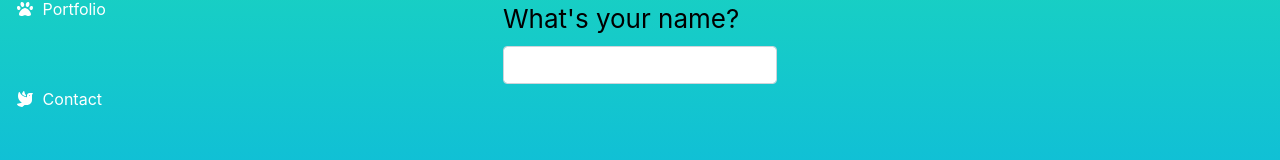
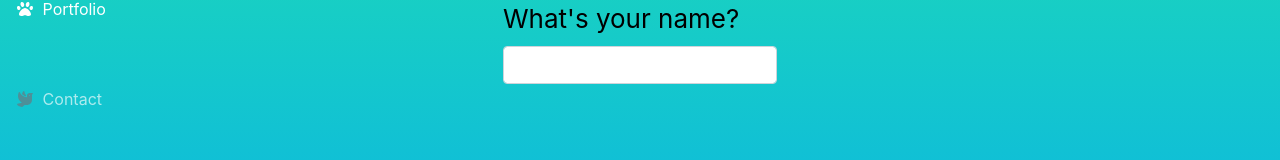
Before and after one commit to mmelihdogan/mmelihdogan.github.io, a React (Create React App) app: page /contact in a window 1280 px wide. Shown: the part 436-596 px from the top of the page. Built offline with nearby package versions, Linux system fonts and the light colour scheme.

Commit message:
disabled feature added to navbar

```diff
--- a/src/App.css
+++ b/src/App.css
@@ -16,9 +16,6 @@
     justify-content: center;
     font-size: calc(10px + 2vmin);
     color: white;
-    margin-left: 5rem;
-    padding: 1rem;
-
 }
 
 .melih h1 {
@@ -74,8 +71,6 @@
   justify-content: center;
   font-size: calc(10px + 2vmin);
   color: black;
-  margin-left: 5rem;
-  padding: 1rem;
 }
 
 .hello {
--- a/src/App.js
+++ b/src/App.js
@@ -1,18 +1,14 @@
 import React from 'react';
 import {
   BrowserRouter as Router,
-  HashRouter,
   Switch,
   Route,
 } from "react-router-dom";
-
-// import './App.css';
 
 import Home from './components/Home';
 import About from './components/About';
 import Portfolio from './components/Portfolio';
 import Contact from './components/Contact';
-import  Navigation from './components/Navigation';
 
 import Slide from 'react-reveal/Slide';
 
@@ -21,7 +17,6 @@ function App() {
   return (
     <Slide left>
     <Router>
-      <Navigation />
       <Switch>
       <Route path="/" exact component={Home} />
       <Route path="/about" exact component={About} />
--- a/src/components/About.js
+++ b/src/components/About.js
@@ -8,7 +8,7 @@ import '../App.css';
 import image from './materials/whocares.gif';
 import resume from './materials/melihdogan.pdf'
 
-
+import Navigation from './Navigation';
 import Fade from 'react-reveal/Fade';
 
 export default class About extends React.Component {
@@ -19,9 +19,11 @@ export default class About extends React.Component {
         link.download = 'melihdogan.pdf';
         link.dispatchEvent(new MouseEvent('click'));
     }
+
     render() {
         return (
             <>
+                <Navigation path="/about" />
                 <Container fluid className="About">
                     <Container>
                         <Fade top>
--- a/src/components/Contact.js
+++ b/src/components/Contact.js
@@ -2,11 +2,12 @@ import React from 'react';
 import '../App.css';
 import { Button, Container, Alert, Form } from 'react-bootstrap';
 import 'bootstrap/dist/css/bootstrap.min.css';
+import Navigation from './Navigation';
 
 import Flip from 'react-reveal/Flip';
 
 
-class Contact extends React.Component  {
+class Contact extends React.Component {
 
   state = {
     name: "",
@@ -39,7 +40,7 @@ class Contact extends React.Component  {
 
   }
 
-  render()    {
+  render() {
 
     let formDetails = null;
 
@@ -67,8 +68,9 @@ class Contact extends React.Component  {
     return (
 
       <>
+        <Navigation path="/contact" />
         <Container fluid className="Contact">
-                   <h1 className="hello">Hello {this.state.name === "" ? '👋' : this.state.name + "!" }</h1>
+          <h1 className="hello">Hello {this.state.name === "" ? '👋' : this.state.name + "!"}</h1>
           <Form>
             <Form.Group onSubmit={this.handleNameSubmit}>
               <Form.Label>What's your name?</Form.Label>
@@ -83,6 +85,7 @@ class Contact extends React.Component  {
         </Container >
       </>
     )
-}}
+  }
+}
 
 export default Contact;
--- a/src/components/Home.js
+++ b/src/components/Home.js
@@ -1,13 +1,15 @@
 import React from 'react';
 import '../App.css';
-import { Container, Button, Row, Col } from 'react-bootstrap';
+import { Container } from 'react-bootstrap';
 import 'bootstrap/dist/css/bootstrap.min.css';
+import Navigation from './Navigation';
 
 class Home extends React.Component  {
 
     render()
     {    return (
         <>
+        <Navigation path="/" />
         <Container fluid className="Home">
             <Container className="melih">
             <h1>melih ;D</h1>
--- a/src/components/Navigation.js
+++ b/src/components/Navigation.js
@@ -23,7 +23,7 @@ class Navigation extends React.Component  {
                 {this.state.pages.map(page => {
                     return (
                         <Nav.Item className="nav-item">
-                            <Nav.Link href={page.path} className="btn btn-2">
+                            <Nav.Link href={page.path} className={`${page.path !== this.props.path ? "btn btn-2" : "btn btn-2 disabled"}`}>
                                 <FontAwesomeIcon className="svg" icon={page.icon} />
                                 <span className="link-text">{page.name}</span>
                             </Nav.Link>
--- a/src/components/Portfolio.js
+++ b/src/components/Portfolio.js
@@ -10,6 +10,7 @@ import cs2 from './materials/coming soon 2.png';
 
 import { faLink } from "@fortawesome/free-solid-svg-icons";
 import { FontAwesomeIcon } from "@fortawesome/react-fontawesome";
+import Navigation from './Navigation';
 
 
 export default class Portfolio extends React.Component {
@@ -48,6 +49,8 @@ export default class Portfolio extends React.Component {
   render() {
 
     return (
+      <>
+      <Navigation path="/portfolio" />
       <Container fluid className="About">
         <Container md={12}>
           <CardDeck>
@@ -69,7 +72,7 @@ export default class Portfolio extends React.Component {
           </CardDeck>
         </Container>
       </Container>
-
+      </>
     )
   }
 }
```
Lines whose indentation alone changed are shown as unchanged.
